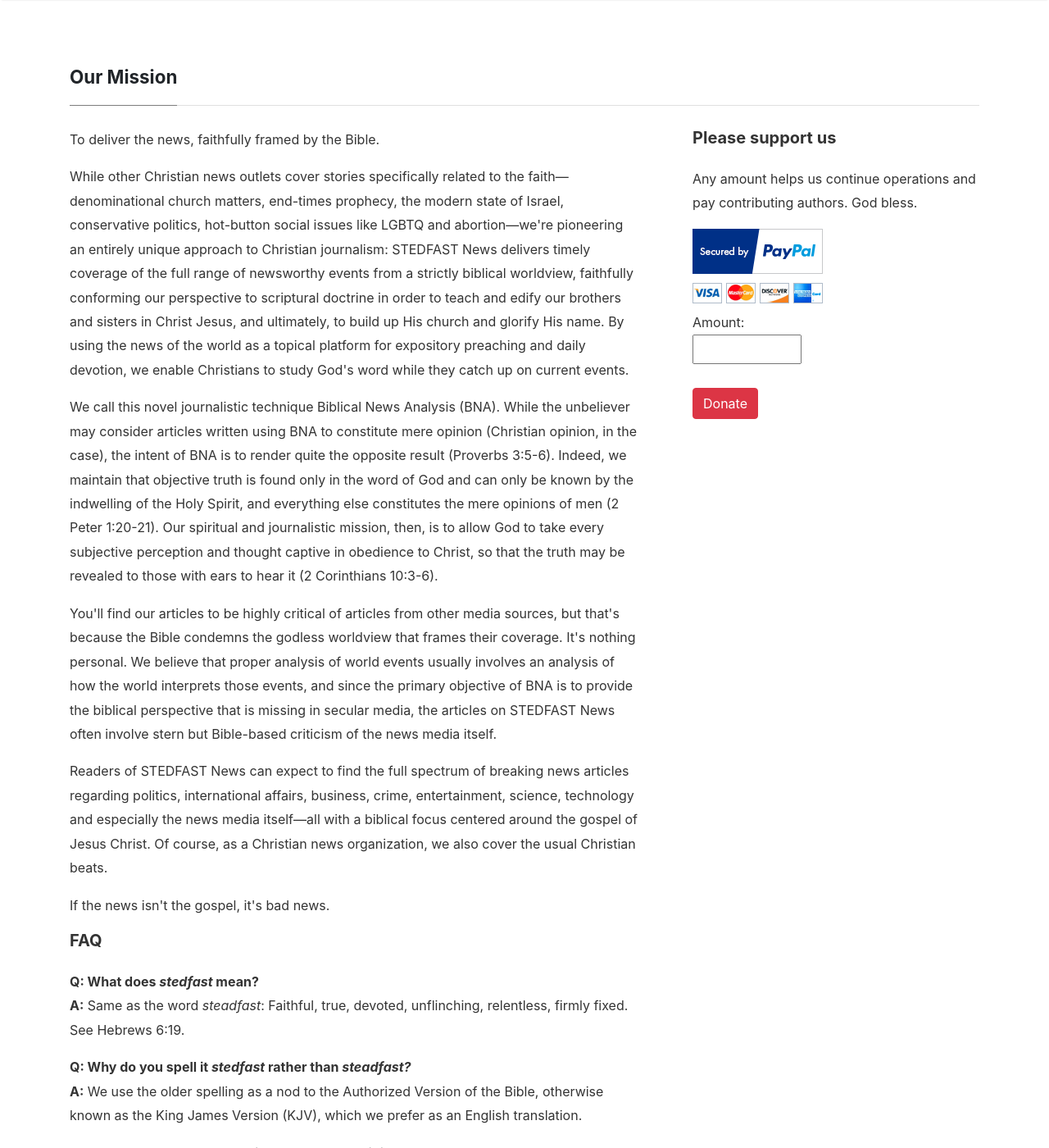
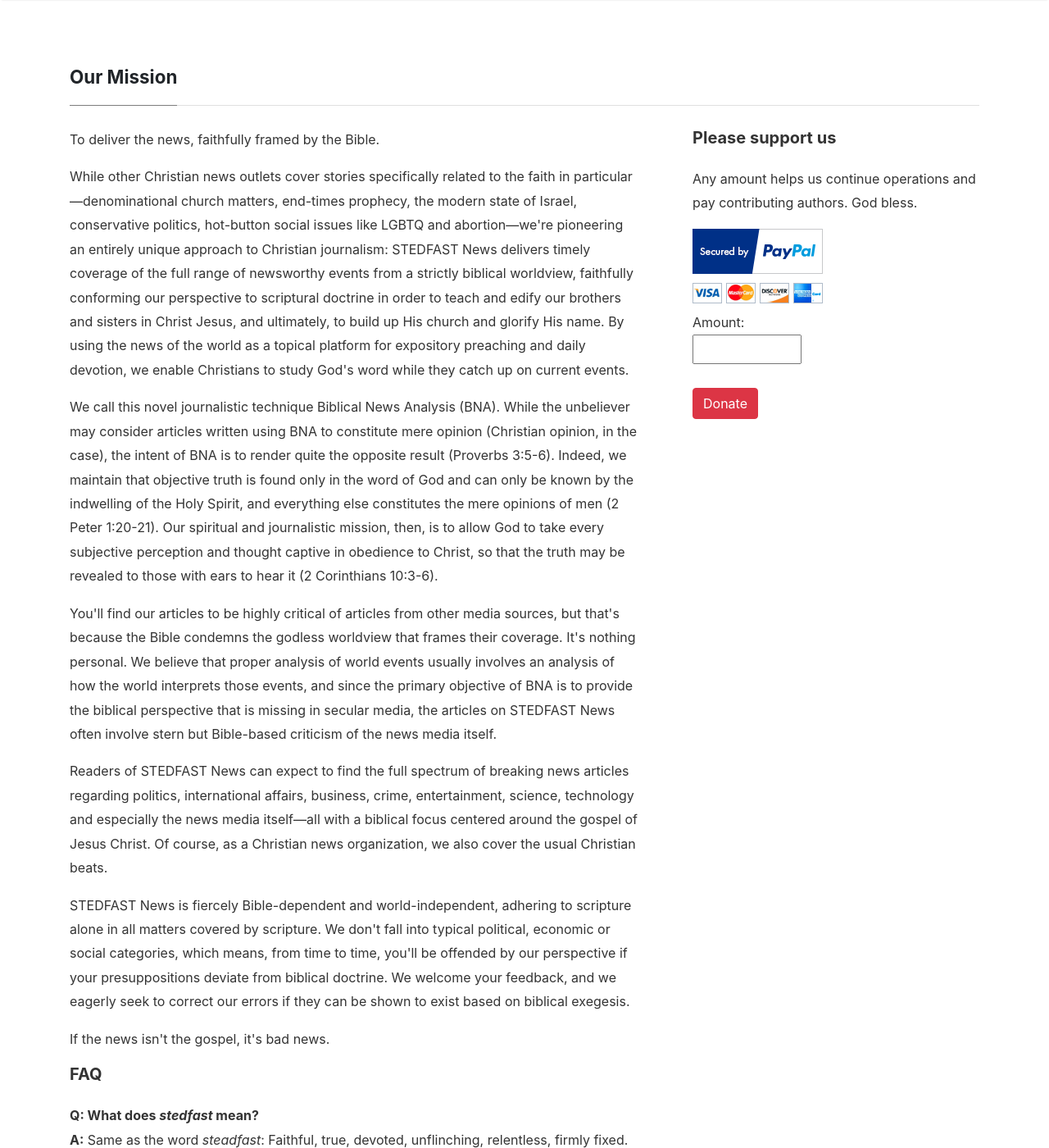
Before and after one commit to flashlightministries/stedfastnews, a Jekyll site: the page built from _pages/about.md, in a window 1280 px wide and 1400 px high. Shown: the whole window at 82% size. Built offline with Jekyll 4.4.1, drawn with Linux system fonts in a browser that asks for light colours; nearby versions of some CDN libraries.

Commit message:
Update about.md

```diff
--- a/_pages/about.md
+++ b/_pages/about.md
@@ -9,7 +9,7 @@ permalink: /about
   <p>To deliver the news, faithfully framed by the Bible.</p>
 
   <p>
-    While other Christian news outlets cover stories specifically related to the faith&mdash;denominational church matters, end-times prophecy, the modern state of Israel, conservative politics, hot-button social issues like LGBTQ and abortion&mdash;we're pioneering an entirely unique approach to Christian journalism: STEDFAST News delivers timely coverage of the full range of newsworthy events from a strictly biblical worldview, faithfully conforming our perspective to scriptural doctrine in order to teach and edify our brothers and sisters in Christ Jesus, and ultimately, to build up His church and glorify His name. By using the news of the world as a topical platform for expository preaching and daily devotion, we enable Christians to study God's word while they catch up on current events.
+    While other Christian news outlets cover stories specifically related to the faith in particular&mdash;denominational church matters, end-times prophecy, the modern state of Israel, conservative politics, hot-button social issues like LGBTQ and abortion&mdash;we're pioneering an entirely unique approach to Christian journalism: STEDFAST News delivers timely coverage of the full range of newsworthy events from a strictly biblical worldview, faithfully conforming our perspective to scriptural doctrine in order to teach and edify our brothers and sisters in Christ Jesus, and ultimately, to build up His church and glorify His name. By using the news of the world as a topical platform for expository preaching and daily devotion, we enable Christians to study God's word while they catch up on current events.
   </p>
 
   <p>
@@ -22,6 +22,10 @@ permalink: /about
 
   <p>
     Readers of STEDFAST News can expect to find the full spectrum of breaking news articles regarding politics, international affairs, business, crime, entertainment, science, technology and especially the news media itself&mdash;all with a biblical focus centered around the gospel of Jesus Christ. Of course, as a Christian news organization, we also cover the usual Christian beats.
+  </p>
+
+  <p>
+    STEDFAST News is fiercely Bible-dependent and world-independent, adhering to scripture alone in all matters covered by scripture. We don't fall into typical political, economic or social categories, which means, from time to time, you'll be offended by our perspective if your presuppositions deviate from biblical doctrine. We welcome your feedback, and we eagerly seek to correct our errors if they can be shown to exist based on biblical exegesis.
   </p>
 
   <p>If the news isn't the gospel, it's bad news.</p>
```
